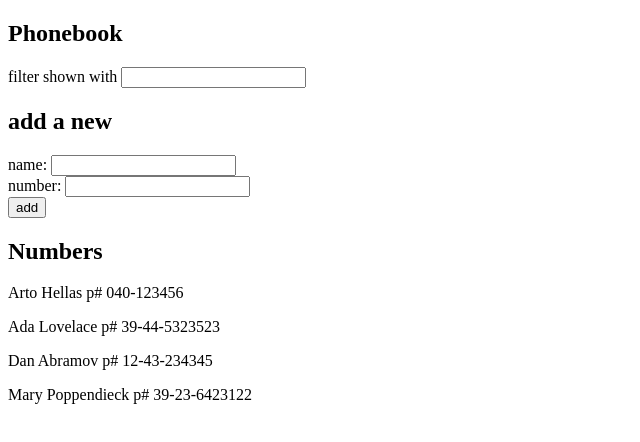
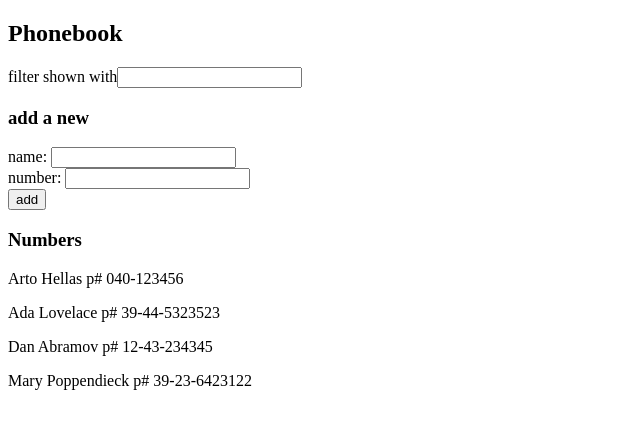
Before and after one commit to DeviantSchemist/fullstackopen_phonebook, a React (Vite) app: page / in a window 1280 px wide. Shown: the top 442 px of the page, without its empty margins (0-640 px from the left). Built offline with nearby package versions, Linux system fonts and the light colour scheme.

Commit message:
exercise 2.10

```diff
--- a/src/App.jsx
+++ b/src/App.jsx
@@ -1,4 +1,7 @@
 import { useState } from 'react'
+import Filter from './Filter'
+import PersonForm from './PersonForm'
+import Persons from './Persons'
 
 const App = () => {
   const [persons, setPersons] = useState([
@@ -11,7 +14,6 @@ const App = () => {
   const [phoneNum, setPhoneNum] = useState('')
 
   const [filterState, setFilterState] = useState('')
-  const [filterPeople, setFilteredPeople] = useState([])
 
   const handleSubmit = event => {
     event.preventDefault();
@@ -30,26 +32,12 @@ const App = () => {
   return (
     <div>
       <h2>Phonebook</h2>
-      <span>filter shown with </span>
-      <input type="text" value={filterState} onChange={(event) => setFilterState(event.target.value)} />
-      <br />
-      <h2>add a new</h2>
-      <form>
-        <div>
-          name: <input value={newName} onChange={(event) => setNewName(event.target.value)} />
-        </div>
-        <div>
-          number: <input value={phoneNum} onChange={(event) => setPhoneNum(event.target.value)} />
-        </div>
-        <div>
-          <button onClick={handleSubmit}>add</button>
-        </div>
-      </form>
-      <h2>Numbers</h2>
-      {/* {persons.map(person => <p key={person.name}>{person.name} p# {person.number}</p>)} */}
-      {filterState ? persons.filter(person => person.name.toLowerCase().includes(filterState.toLowerCase())).map(person => <p key={person.name}>{person.name} p# {person.number}</p>)
-        : persons.map(person => <p key={person.name}>{person.name} p# {person.number}</p>)}
-
+      <Filter filterState={filterState} handleChange={(event) => setFilterState(event.target.value)} />
+      <h3>add a new</h3>
+      <PersonForm newName={newName} phoneNum={phoneNum} handleNameChange={(event) => setNewName(event.target.value)}
+        handlePhoneChange={(event) => setPhoneNum(event.target.value)} handleSubmit={handleSubmit} />
+      <h3>Numbers</h3>
+      <Persons filterState={filterState} persons={persons} />
     </div>
   )
 }
--- /dev/null
+++ b/src/Filter.jsx
@@ -0,0 +1,11 @@
+const Filter = ({ filterState, handleChange }) => {
+  return (
+    <>
+      <span>filter shown with</span>
+      <input type="text" value={filterState} onChange={handleChange} />
+      <br />
+    </>
+  )
+}
+
+export default Filter
--- /dev/null
+++ b/src/PersonForm.jsx
@@ -0,0 +1,17 @@
+const PersonForm = ({ newName, phoneNum, handleNameChange, handlePhoneChange, handleSubmit }) => {
+  return (
+    <form>
+      <div>
+        name: <input value={newName} onChange={handleNameChange} />
+      </div>
+      <div>
+        number: <input value={phoneNum} onChange={handlePhoneChange} />
+      </div>
+      <div>
+        <button onClick={handleSubmit}>add</button>
+      </div>
+    </form>
+  )
+}
+
+export default PersonForm
--- /dev/null
+++ b/src/Persons.jsx
@@ -0,0 +1,10 @@
+const Persons = ({ filterState, persons }) => {
+  return (
+    <>
+      {filterState ? persons.filter(person => person.name.toLowerCase().includes(filterState.toLowerCase())).map(person => <p key={person.id}>{person.name} p# {person.number}</p>)
+        : persons.map(person => <p key={person.id}>{person.name} p# {person.number}</p>)}
+    </>
+  )
+}
+
+export default Persons
```
